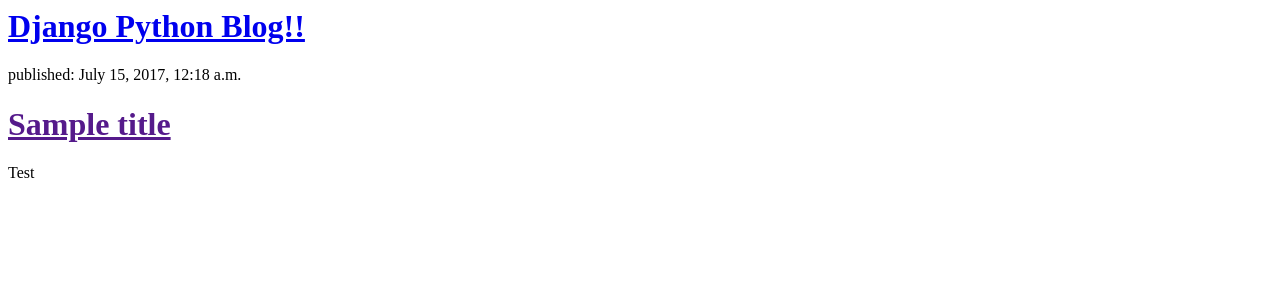
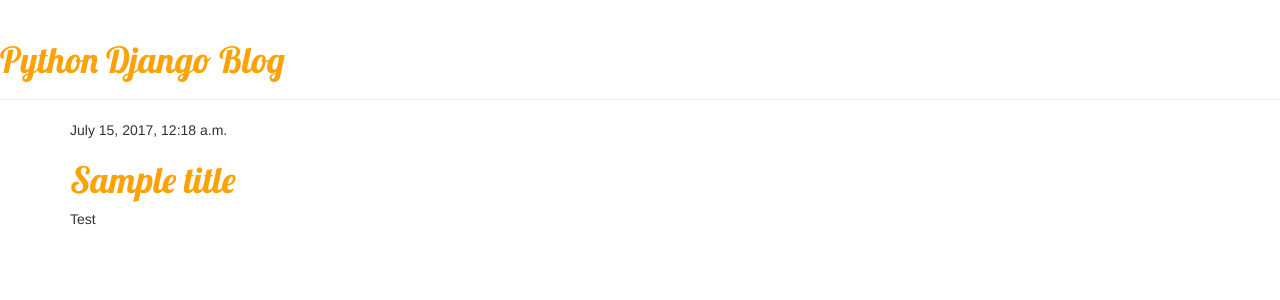
Before and after one commit to msreeperumbuduru/my-second-blog, a Django app: page / in a window 1280 px wide. Shown: the top 300 px of the page. Run offline with Django 3.2, Linux system fonts and the light colour scheme; data comes from the database, SQL or seed files in the repository; some libraries are stand-ins or nearby versions.

Commit message:
Added view template and css for the site

```diff
--- /dev/null
+++ b/blog/static/css/blog.css
@@ -0,0 +1,4 @@
+h1 a {
+    color: #FCA205;
+    font-family: 'Lobster';
+}
--- /dev/null
+++ b/blog/templates/blog/base.html
@@ -0,0 +1,23 @@
+{% load staticfiles %}
+<html>
+    <head>
+        <title>Python Django App</title>
+        <link rel="stylesheet" href="//maxcdn.bootstrapcdn.com/bootstrap/3.2.0/css/bootstrap.min.css">
+        <link rel="stylesheet" href="//maxcdn.bootstrapcdn.com/bootstrap/3.2.0/css/bootstrap-theme.min.css">
+        <link href='//fonts.googleapis.com/css?family=Lobster&subset=latin,latin-ext' rel='stylesheet' type='text/css'>
+        <link rel="stylesheet" href="{% static 'css/blog.css' %}">
+    </head>
+    <body>
+        <div class="page-header">
+        <h1><a href="/">Python Django Blog</a></h1>
+    </div>
+    <div class="content container">
+        <div class="row">
+            <div class="col-md-8">
+            {% block content %}
+            {% endblock %}
+            </div>
+        </div>
+    </div>
+    </body>
+</html>
--- a/blog/templates/blog/post_list.html
+++ b/blog/templates/blog/post_list.html
@@ -1,18 +1,40 @@
+{% extends 'blog/base.html' %}
+
+{% load staticfiles %}
+
 <html>
     <head>
-        <title>Django Girls blog</title>
+        <title>Python Django App</title>
+        <h1><a href="{% url 'post_detail' pk=post.pk %}">{{ post.title }}</a></h1>
+        <link href="//fonts.googleapis.com/css?family=Lobster&subset=latin,latin-ext" rel="stylesheet" type="text/css">
+        <link rel="stylesheet" href="//maxcdn.bootstrapcdn.com/bootstrap/3.2.0/css/bootstrap.min.css">
+	<link rel="stylesheet" href="//maxcdn.bootstrapcdn.com/bootstrap/3.2.0/css/bootstrap-theme.min.css">
+        <link rel="stylesheet" href="{% static 'css/blog.css' %}">
     </head>
+
 <body>
 	<div>
     		<h1><a href="/">Django Python Blog!!</a></h1>
 	</div>
 
+	<div class="content container">
+    <div class="row">
+        <div class="col-md-8">
+
+            {% block content %}
     {% for post in posts %}
-    <div>
-        <p>published: {{ post.published_date }}</p>
+        <div class="post">
+            <div class="date">
+                {{ post.published_date }}
+            </div>
             <h1><a href="">{{ post.title }}</a></h1>
             <p>{{ post.text|linebreaksbr }}</p>
         </div>
     {% endfor %}
+{% endblock %}
+        </div>
+    </div>
+</div>
+
 </body>
 </html>
--- a/blog/urls.py
+++ b/blog/urls.py
@@ -3,4 +3,5 @@
 
 urlpatterns = [
     url(r'^$', views.post_list, name='post_list'),
+    url(r'^post/(?P<pk>\d+)/$', views.post_detail, name='post_detail'),
 ]
--- a/blog/views.py
+++ b/blog/views.py
@@ -1,7 +1,12 @@
-from django.shortcuts import render
+from django.shortcuts import render, get_object_or_404
 from django.utils import timezone
 from .models import Post
+
 
 def post_list(request):
     posts = Post.objects.filter(published_date__lte=timezone.now()).order_by('published_date')
     return render(request, 'blog/post_list.html', {'posts': posts})
+
+def post_detail(request, pk):
+    post = get_object_or_404(Post, pk=pk)
+    return render(request, 'blog/post_detail.html', {'post': post})
```
Also changed, not shown: blog/templates/blog/post_detail.html (added, +13 -0 lines). Lines whose indentation alone changed are shown as unchanged.
